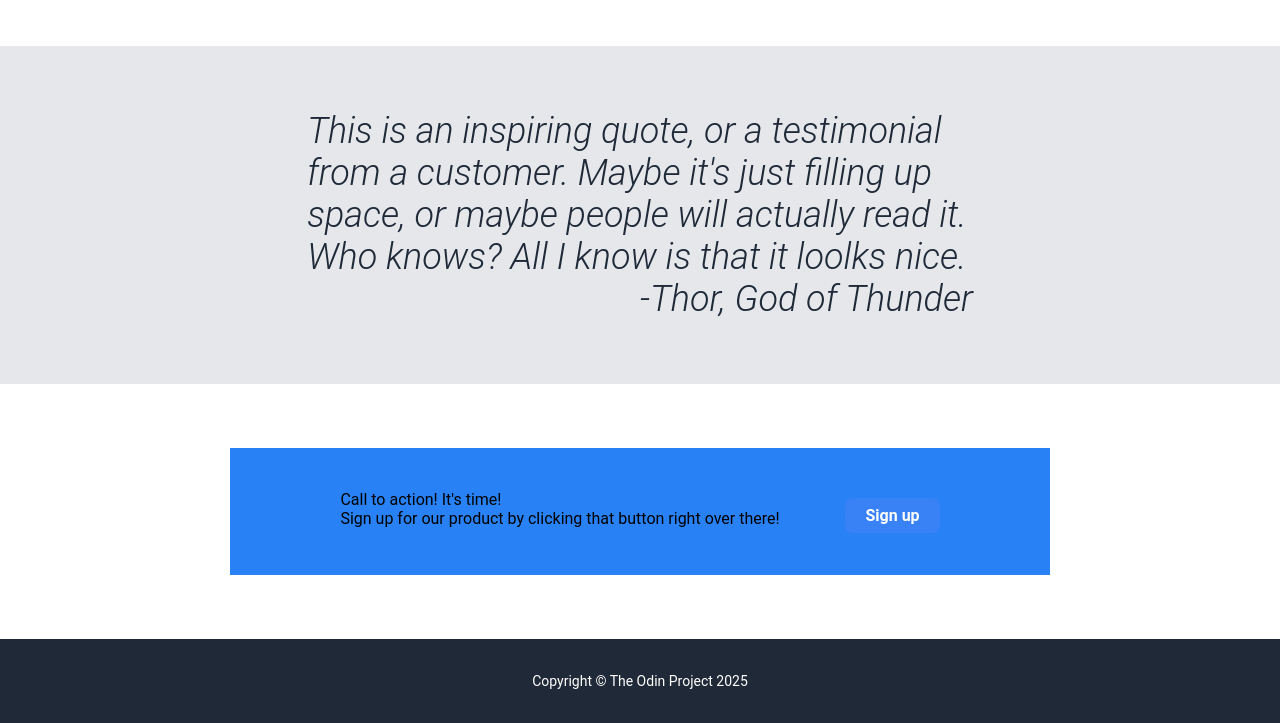
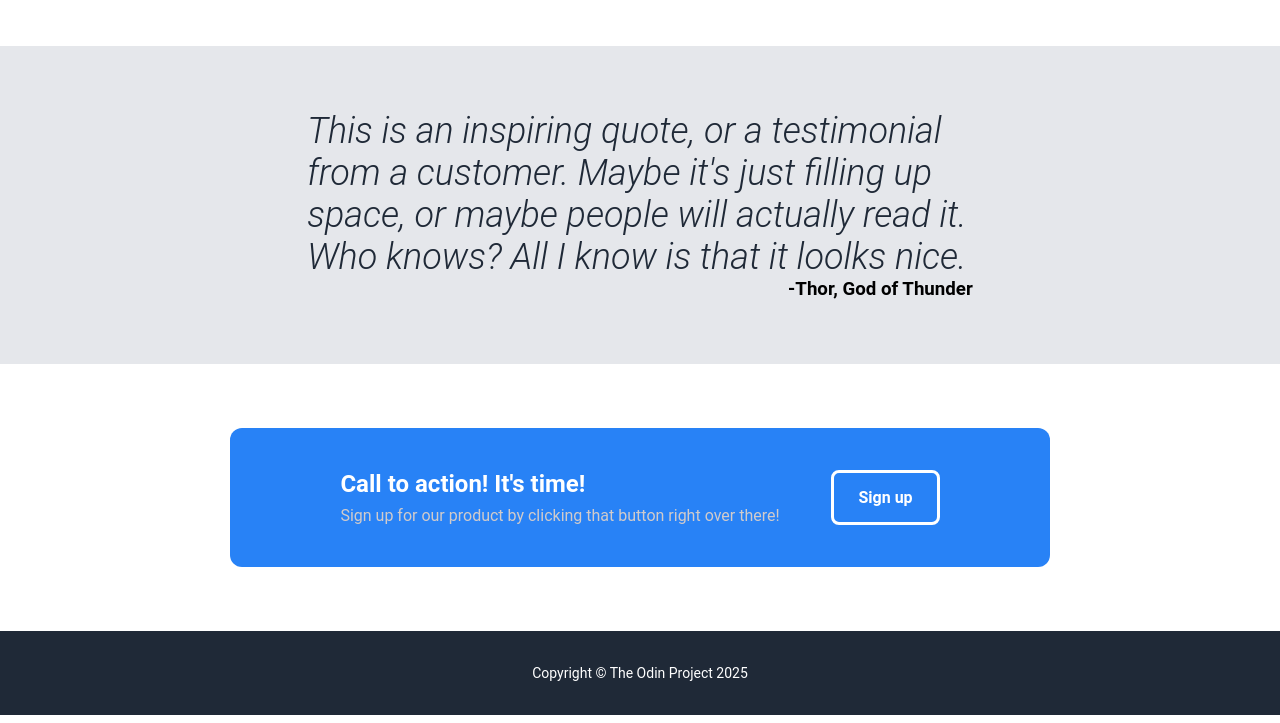
Before and after one commit to oNk2r/css-project-TOP, a plain HTML site: page index.html in a window 1280 px wide. Shown: the part 862-1585 px from the top of the page. Drawn offline with Linux system fonts and the light colour scheme.

Commit message:
completed

```diff
--- a/index.html
+++ b/index.html
@@ -51,14 +51,14 @@
         </section>
     <div class="quote-section">
         <p> This is an inspiring quote, or a testimonial from a customer. Maybe it's just filling up space, or maybe people will actually read it. Who knows? All I know is that it loolks nice.</p>
-        <p class="author">-Thor, God of Thunder</p>
+        <h3>-Thor, God of Thunder</h3>
     </div>
     <div class="contact-section">
         <div class="box">
             <p class="bold">Call to action! It's time!</p>
             <p>Sign up for our product by clicking that button right over there!</p>
         </div>
-        <button class="sign-up-btn btn">Sign up</button>
+        <button class="btn">Sign up</button>
     </div>
     <footer>
         <p class="footer">Copyright &copy; The Odin Project 2025</p>
--- a/style.css
+++ b/style.css
@@ -132,12 +132,13 @@ h4{
     font-weight: 300;
     font-style: italic;
 }
-.author{
+h3{
     margin-right:0;
+    font-weight: 700;
     text-align: right;
 }
 .contact-section{
-   margin-top: 5%;
+    margin-top: 5%;
     margin-bottom: 5%;
     margin-left: 18%;
     margin-right: 18%;
@@ -145,12 +146,25 @@ h4{
     background-color: #2882F6;
     display: flex;
     justify-content: space-between;
+    border-radius: 12px;
 }
-.blue-box p{
-    color:white;
+.box p{
+    color:rgb(209, 203, 203);
+}
+.box .bold{
+    font-weight: 700;
+    color: white;
+    font-size: 24px;
+    margin-bottom: 8px;
 }
 .btn{
-    border: 1px;
+    background-color:#2882F6;
+    color:white;
+    padding: 12px 24px;
+    border: white solid 3px;
+    border-radius: 8px;
+    font-weight: bold;
+    font-size: 16px;
 }
 .footer{
     background-color: #1F2937;
```
